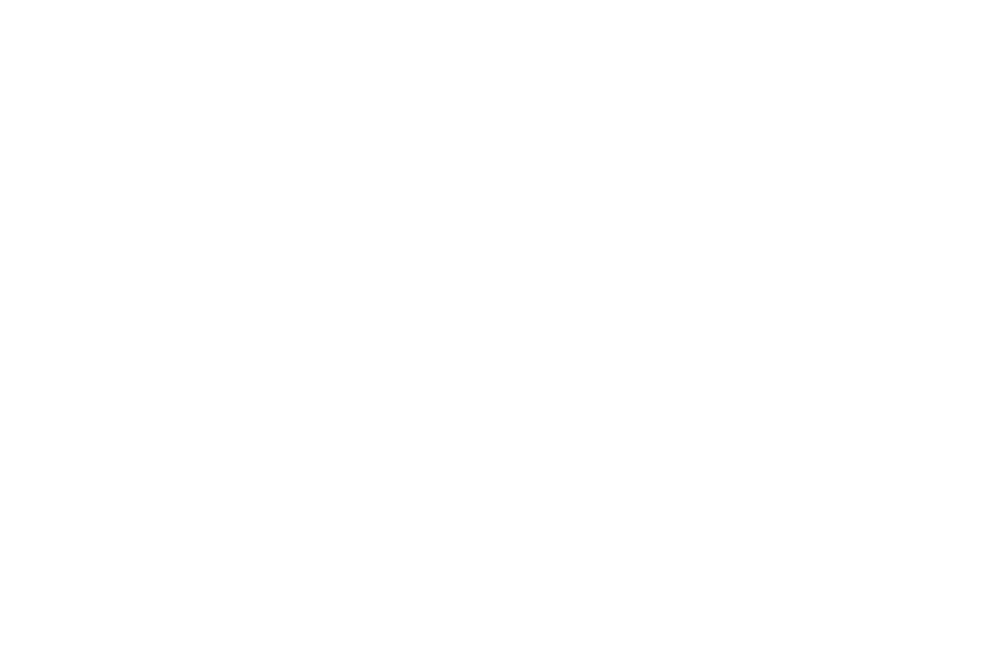
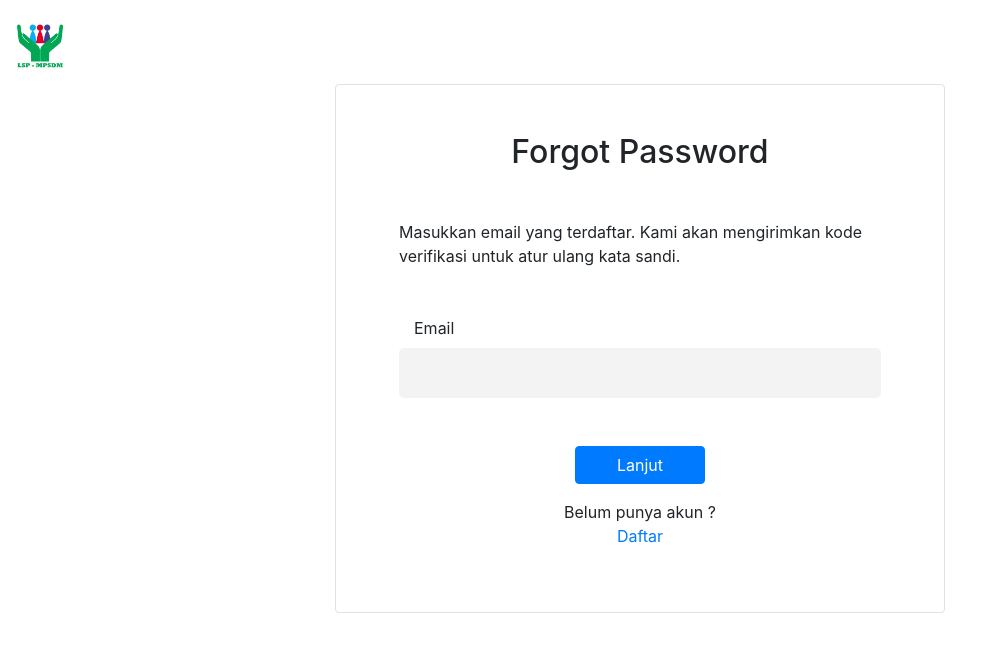
Before and after one commit to Ujian-Online/ujian-online-reactjs, a React (Create React App) app: page /forget-Password in a window 1280 px wide. Shown: the top 652 px of the page, without its empty margins (0-991 px from the left). Built offline with nearby package versions, Linux system fonts and the light colour scheme.

Commit message:
add ft-ui-forget_Password

```diff
--- a/src/App.jsx
+++ b/src/App.jsx
@@ -7,6 +7,7 @@
 const HomePage = lazy(() => import('./components/home/HomePage'))
 const RegisterPage = lazy(() => import('./components/register/RegisterPage'))
 const LoginPage = lazy(()=> import ('./components/login/LoginPage'))
+const ForgetPage = lazy(()=> import('./components/lupaPassword/ForgetPage'))
 
 function App() {
   return (
@@ -18,6 +19,7 @@
           <Route path="/Petunjuk" component={HomePage} />
           <Route path="/registrasi" component={RegisterPage} />
           <Route path="/login" component={LoginPage} />
+          <Route path='/forget-Password' component={ForgetPage} />
         </Switch>
       </Suspense>
     </Router>
--- /dev/null
+++ b/src/components/lupaPassword/ForgetForm.jsx
@@ -0,0 +1,30 @@
+import {Link} from 'react-router-dom'
+
+const ForgetForm = () => {
+    return (<>
+        <form className="p-lg-5">
+            <h2 className="text-center mb-3 mb-lg-5">Forgot Password</h2>
+            <p className="text-left xs-5 mb-lg-5 mb-5">
+                Masukkan email yang terdaftar. Kami akan mengirimkan kode verifikasi untuk atur ulang kata sandi.
+            </p>
+            <div className="form-group text-left mb-lg-5 mb-5">
+                <label htmlFor="username" className="col-md-6">Email</label>
+                <input type="email"
+                    className="form-control"
+                    id="email"
+                />
+            </div>
+            <div className="form-group col-sm-6 col-md-4 ml-auto mr-auto">
+                <button type="submit" className="btn btn-primary btn-block">
+                    Lanjut
+                </button>
+            </div>
+            <div className="col-md-5 ml-auto mr-auto text-center">
+                <p>Belum punya akun ? <Link to='/registrasi'>Daftar</Link></p>
+            </div>
+        </form>
+    </>
+    )
+}
+
+export default ForgetForm
--- /dev/null
+++ b/src/components/lupaPassword/ForgetPage.jsx
@@ -0,0 +1,33 @@
+import { createUseStyles } from 'react-jss'
+import { Link } from 'react-router-dom'
+import ForgetForm from './ForgetForm'
+
+const useStyles = createUseStyles({
+    container : {
+        height : '100vh'
+    },
+    sidebar : {
+        backgroundSize : '100% 100%'
+    }
+})
+
+const ForgetPage = () => {
+    // const classes = useStyles()
+
+    return (
+    <div className={`container-fluid`}  >
+        <div className='row h-100'>
+            <div className="container-fluid  bg-white col-md-12 col-xs-6 mb-5 mt-4">
+            <Link to="/">
+                <img src='/assets/img/bg-logo.png' alt='logo' width='50px' />
+            </Link>
+                <div className="col-md-12 text-center ml-auto mr-auto mb-3 mt-3">
+                    <div className="col-md-6 col-xs-6 col-sm-6 text-center ml-auto mr-auto border rounded-left rounded-right ">
+                        <ForgetForm />
+                    </div>
+                </div>
+            </div>
+        </div>
+    </div>)
+}
+export default ForgetPage
```
